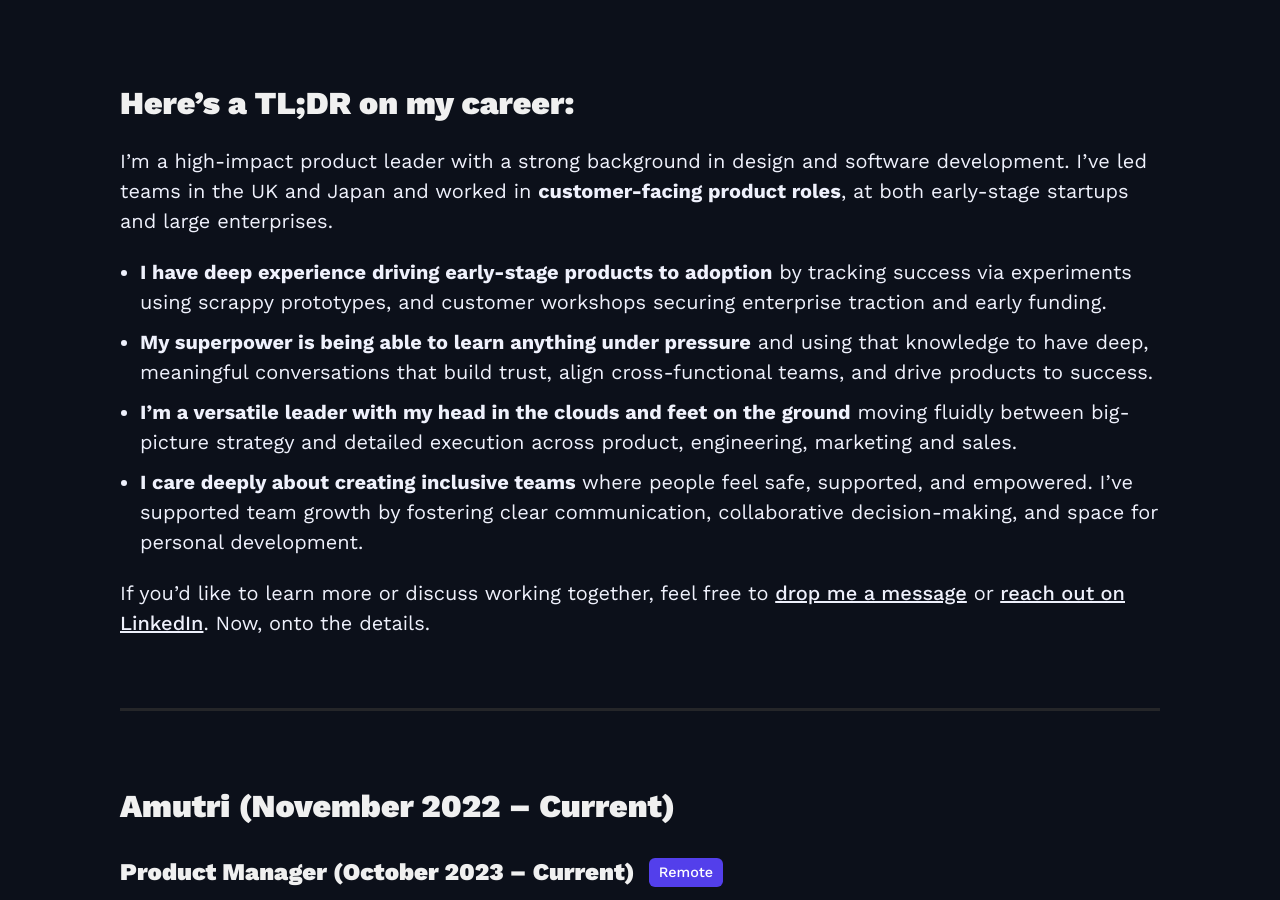
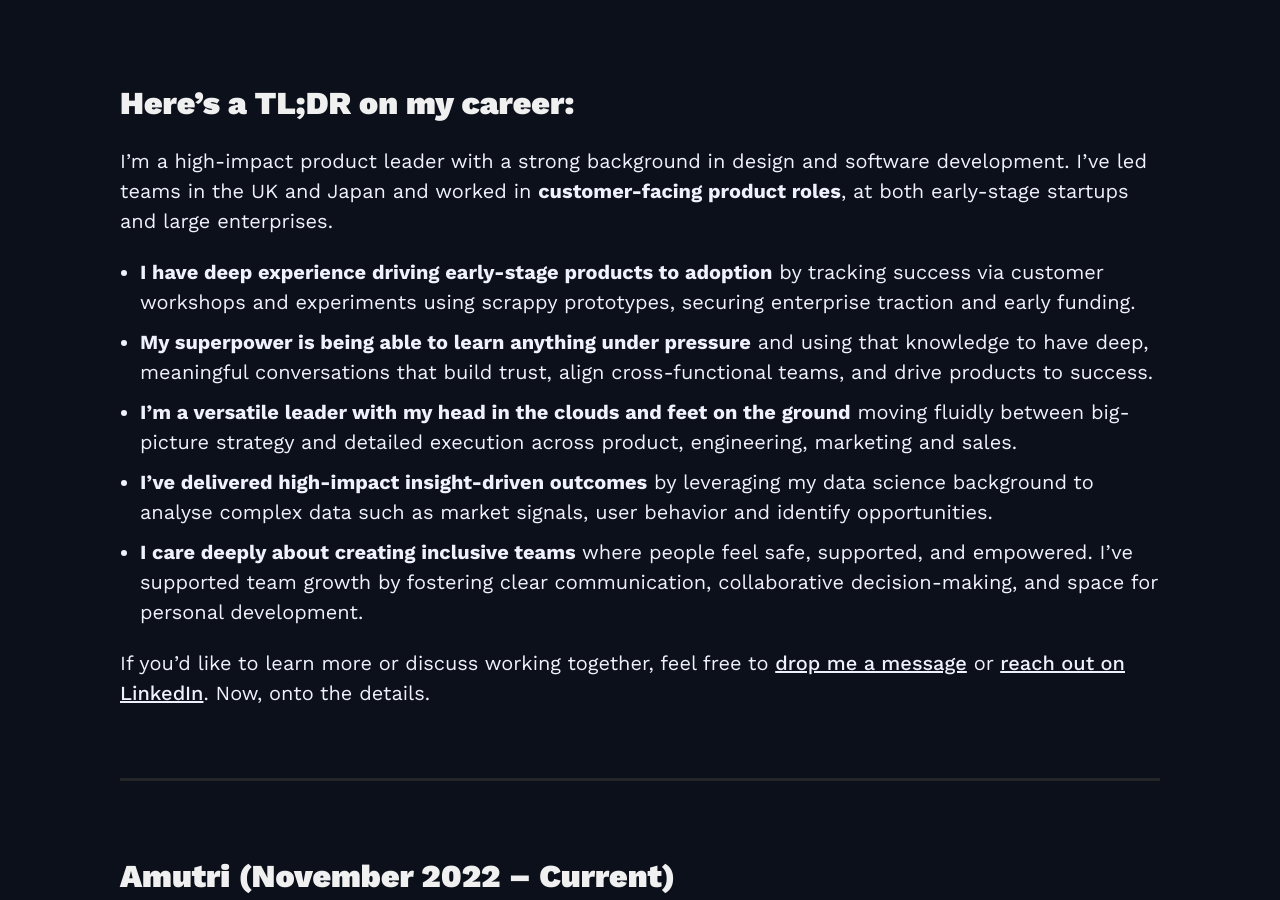
Before and after one commit to mkishi1221/mkishi1221.github.io, a Jekyll site: the page built from index.html, in a window 1280 px wide and 900 px high, scrolled down 643 px. Built offline with Jekyll 4.4.1, drawn with Linux system fonts in a browser that asks for light colours; nearby versions of some CDN libraries; some of the changed text lies outside the part shown.

Commit message:
Updated CV

```diff
--- a/_config.yml
+++ b/_config.yml
@@ -2,7 +2,7 @@
 # General Site Settings
 title: Masayuki Kishi
 logo: # You can add own logo. For example '/images/logo.png'.
-description: Personal website and blog of Masayuki Kishi, Product Leader and Strategist.
+description: Personal website and blog of Masayuki Kishi, Product Leader and Strategist
 baseurl: "" # the subpath of your site, e.g. /blog
 url: "https://masayukikishi.com" # the base hostname & protocol for your site, e.g. http://example.com
 
--- a/_includes/cv.md
+++ b/_includes/cv.md
@@ -3,9 +3,10 @@
 
 I’m a high-impact product leader with a strong background in design and software development. I've led teams in the UK and Japan and worked in **customer-facing product roles**, at both early-stage startups and large enterprises.
 
-- **I have deep experience driving early-stage products to adoption** by tracking success via experiments using scrappy prototypes, and customer workshops securing enterprise traction and early funding.
+- **I have deep experience driving early-stage products to adoption** by tracking success via customer workshops and experiments using scrappy prototypes, securing enterprise traction and early funding.
 - **My superpower is being able to learn anything under pressure** and using that knowledge to have deep, meaningful conversations that build trust, align cross-functional teams, and drive products to success.
 - **I’m a versatile leader with my head in the clouds and feet on the ground** moving fluidly between big-picture strategy and detailed execution across product, engineering, marketing and sales.
+- **I've delivered high-impact insight-driven outcomes** by leveraging my data science background to analyse complex data such as market signals, user behavior and identify opportunities.
 - **I care deeply about creating inclusive teams** where people feel safe, supported, and empowered. I’ve supported team growth by fostering clear communication, collaborative decision-making, and space for personal development.
 
 If you'd like to learn more or discuss working together, feel free to [drop me a message](/contact){: .cv_link target="_blank" } or [reach out on LinkedIn](https://www.linkedin.com/in/mkishi/){: .cv_link target="_blank" }. Now, onto the details.
@@ -27,7 +28,8 @@
 - Driving product adoption in the AEC sector, and managing cross-functional teams across frontend, backend, 3D content, and Unreal Engine, overseeing development strategy, design, and daily execution.
 - Uncovering insights that directly influence feature development by leading customer workshops, hands-on user onboarding and responding to feedback.
 - Product marketing efforts including the website, sales materials, and investor presentations.
-- Product QA efforts, leading internal product development, test planning, release validation, and performance monitoring.
+- Extracting user behaviour patterns within CAD files to uncover insights and guide the optimisation of CAD data workflows.
+- Product QA efforts, extracting data from logs, leading internal product development, test planning, release validation, and performance monitoring.
 
 I also represented Amutri at the [Cornwall Angel Network launch](https://www.business-live.co.uk/professional-services/banking-finance/cornwall-angel-network-aims-boost-29057545){: .cv_link target="_blank" } at Falmouth University, a press-covered event showcasing regional tech innovation.
 
```
Also changed, not shown: 2 other files.
